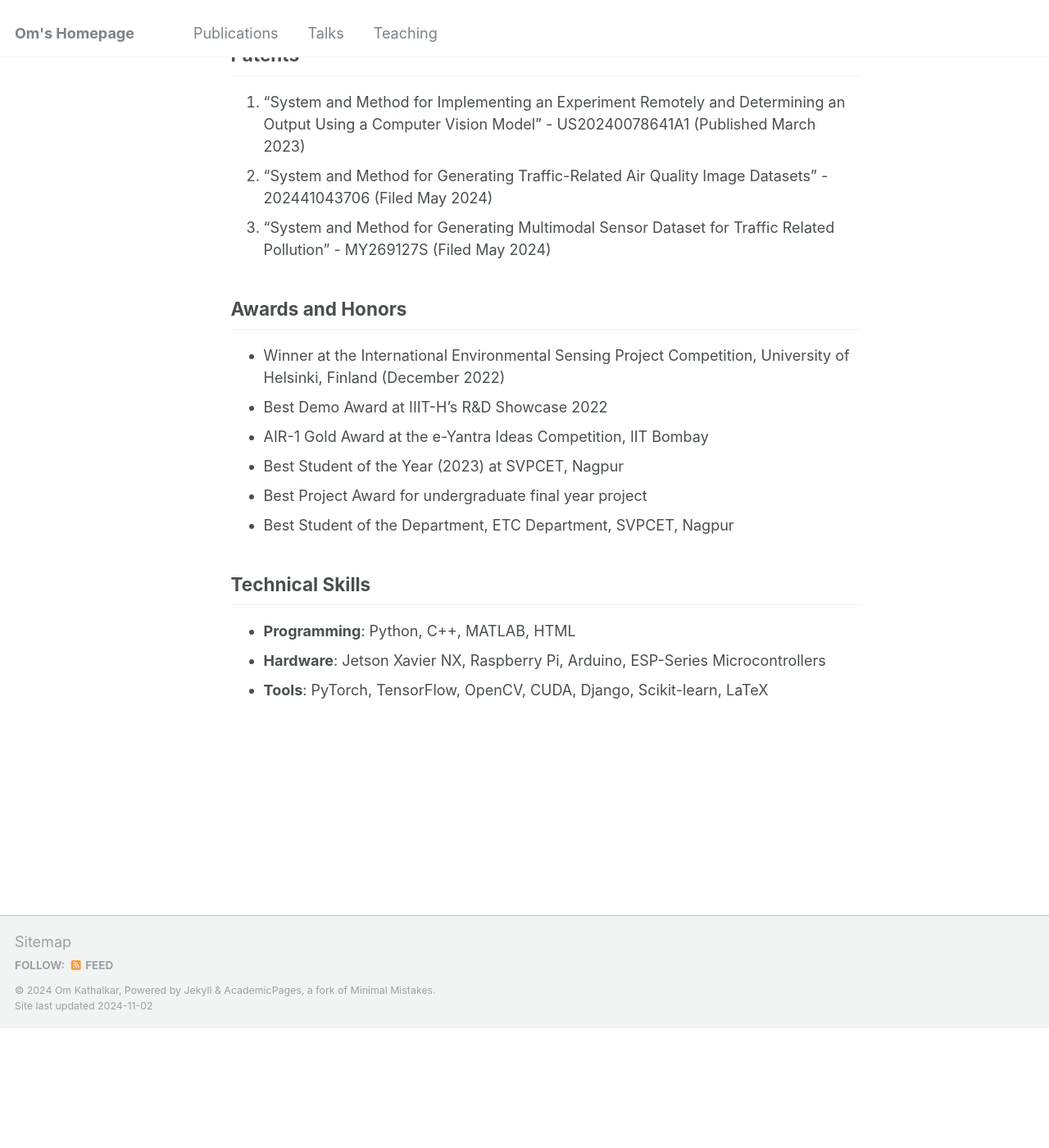
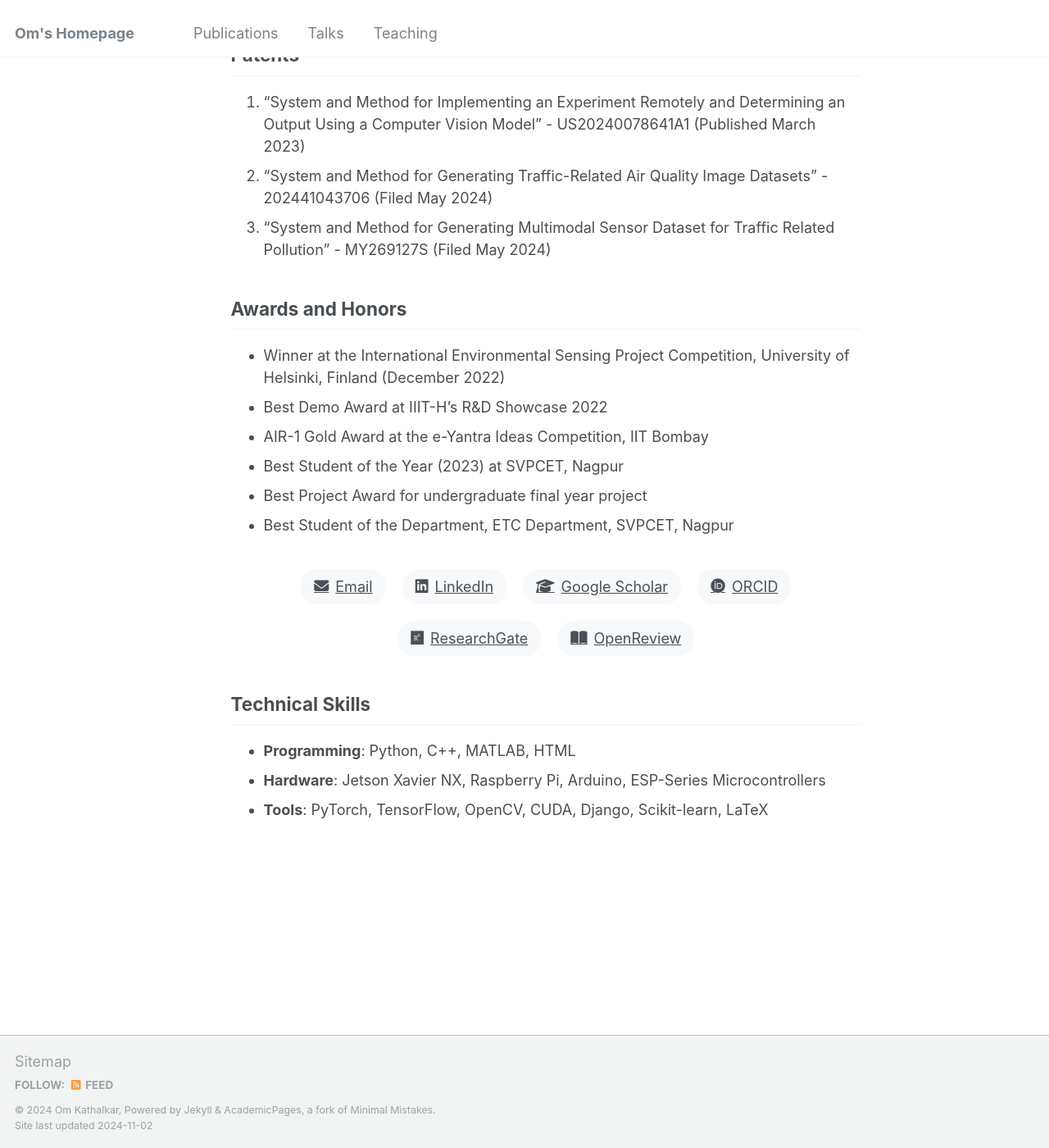
Before and after one commit to omkathalkar/omkathalkar, a Jekyll site: the page built from _pages/about.md, in a window 1280 px wide and 1400 px high, scrolled down 1628 px. Shown: the whole window at 82% size. Built offline with Jekyll 4.4.1, drawn with Linux system fonts in a browser that asks for light colours; before the commit the page ends 2882 px from its top, so only the background shows below that.

Commit message:
Update about.md

```diff
--- a/_pages/about.md
+++ b/_pages/about.md
@@ -56,6 +56,61 @@ Apart from this, I am an enthusiast of sports, particularly Badminton and Chess.
 - Best Project Award for undergraduate final year project
 - Best Student of the Department, ETC Department, SVPCET, Nagpur
 
+<div class="text-center">
+  <div class="social-links">
+    <a href="mailto:om.kathalkar@research.iiit.ac.in" class="social-link">
+      <i class="fas fa-envelope"></i> Email
+    </a>
+    <a href="https://www.linkedin.com/in/om-kathalkar/" class="social-link">
+      <i class="fab fa-linkedin"></i> LinkedIn
+    </a>
+    <a href="https://scholar.google.com/citations?user=a_lzSPoAAAAJ&hl=en" class="social-link">
+      <i class="fas fa-graduation-cap"></i> Google Scholar
+    </a>
+    <a href="https://orcid.org/0009-0007-0884-715X" class="social-link">
+      <i class="fab fa-orcid"></i> ORCID
+    </a>
+    <a href="https://www.researchgate.net/profile/Om-Kathalkar-2" class="social-link">
+      <i class="fab fa-researchgate"></i> ResearchGate
+    </a>
+    <a href="https://openreview.net/profile?id=~Om_Kathalkar1" class="social-link">
+      <i class="fas fa-book-open"></i> OpenReview
+    </a>
+  </div>
+</div>
+
+<style>
+.social-links {
+  display: flex;
+  justify-content: center;
+  flex-wrap: wrap;
+  gap: 20px;
+  margin-top: 40px;
+  margin-bottom: 40px;
+}
+
+.social-link {
+  display: inline-flex;
+  align-items: center;
+  padding: 8px 16px;
+  background-color: #f8f9fa;
+  border-radius: 20px;
+  text-decoration: none;
+  color: #495057;
+  transition: all 0.3s ease;
+}
+
+.social-link:hover {
+  background-color: #e9ecef;
+  transform: translateY(-2px);
+  text-decoration: none;
+}
+
+.social-link i {
+  margin-right: 8px;
+}
+</style>
+
 ## Technical Skills
 - **Programming**: Python, C++, MATLAB, HTML
 - **Hardware**: Jetson Xavier NX, Raspberry Pi, Arduino, ESP-Series Microcontrollers
```
